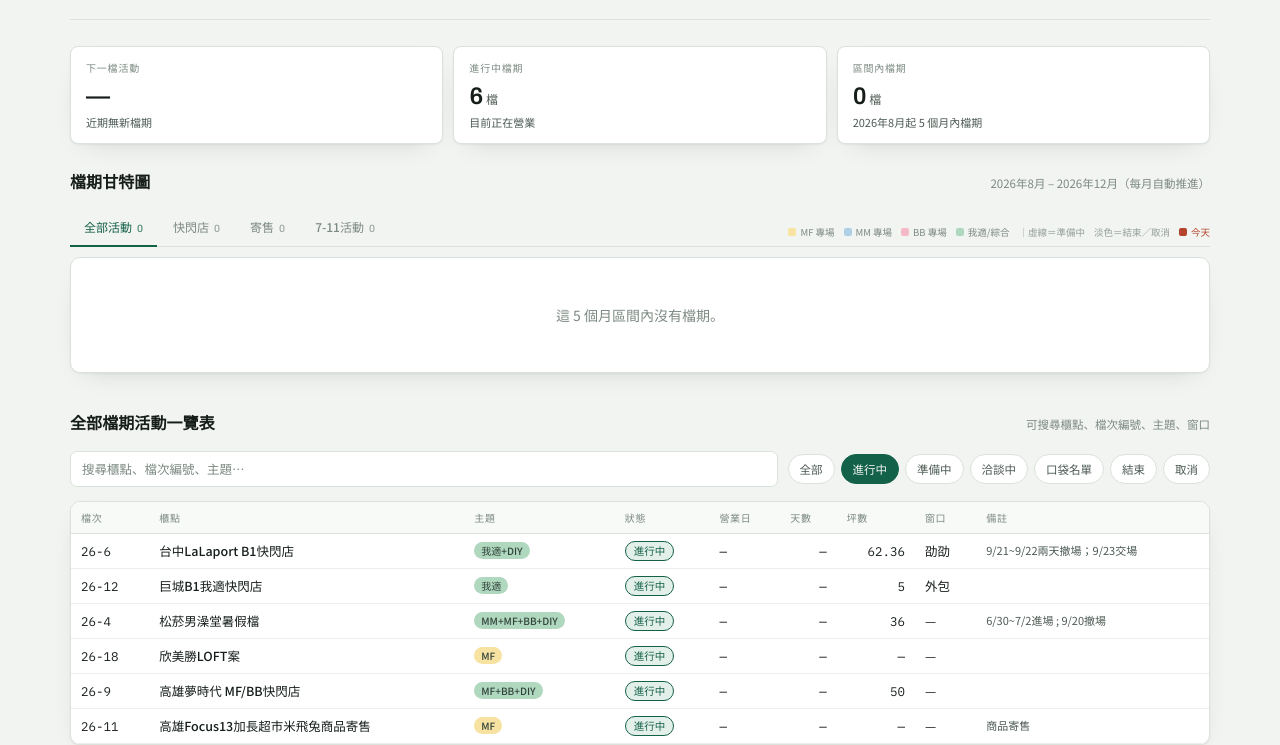
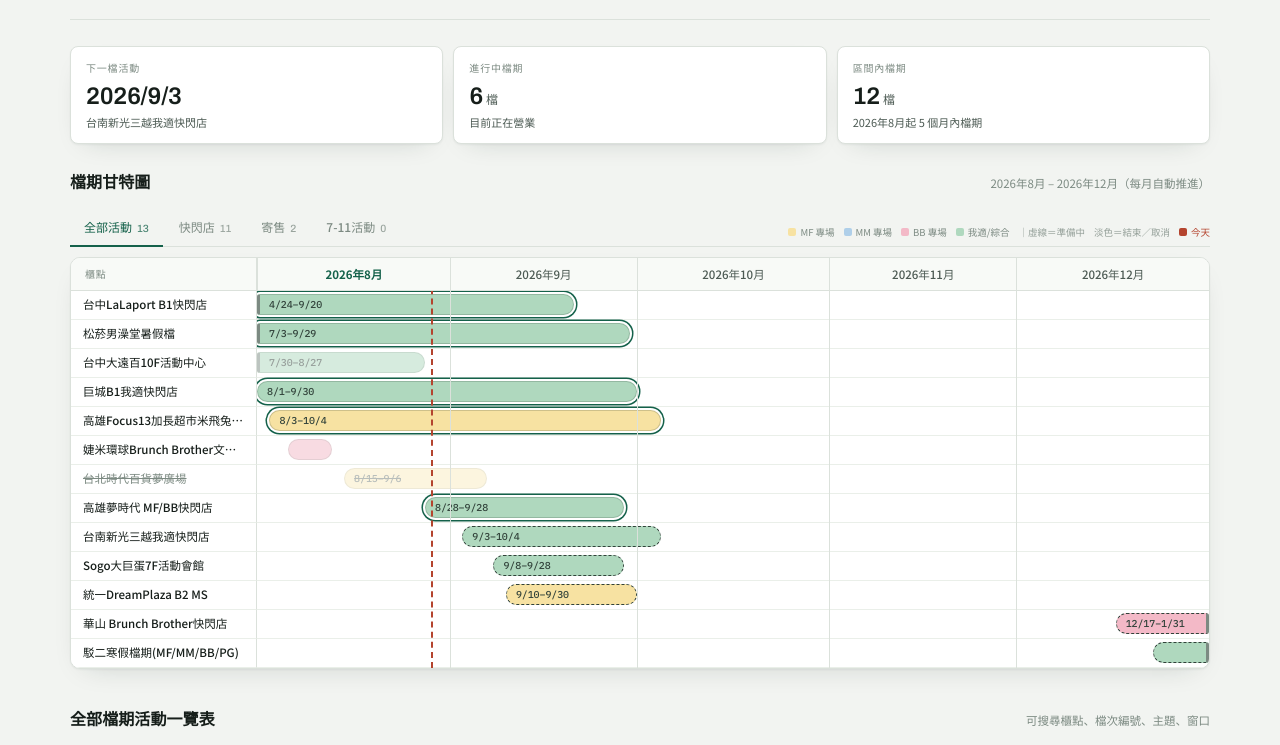
Before and after one commit to iamcreative-tw/schedule-board, a plain HTML site: page index.html in a window 1280 px wide. Shown: the part 91-836 px from the top of the page. Drawn offline with Linux system fonts and the light colour scheme.

Commit message:
更新檔期資料 2026-08-29 22:34

```diff
--- a/index.html
+++ b/index.html
@@ -322,76 +322,76 @@ footer{margin-top:30px; padding-top:16px; border-top:1px solid var(--rule); font
 <script>
 // [檔次, 櫃點, 狀態, 類型, 主題, 窗口, 起, 迄, 目標(萬), 坪數, 場地大小, 備註]
 const RAW = [
-["26-15", "華山 Miffy快閃店", "準備中", "快閃店", "Miffy", "", null, null, null, 60, "中7A 60坪", "4/8撤場&交場"],
-["26-11", "高雄Focus13加長超市米飛兔商品寄售", "進行中", "寄售", "Miffy", "", null, null, null, null, "", "商品寄售"],
-["", "三井Outlet林口常設店", "取消", "快閃店", "", "", null, null, null, 47, "47坪", "10/23點交後裝潢"],
-["", "台南西門5F", "取消", "快閃店", "我適", "", null, null, null, 14.5, "14.5坪", "取消"],
-["24-1", "京站1F", "結束", "快閃店", "我適", "", null, null, null, null, "", "2/4閉店後進場"],
-["20", "松菸我適快閃店", "結束", "快閃店", "我適", "", null, null, null, 125, "125坪", "進場12/26~12/29；撤場3/4~3/5"],
-["24-7", "華山配電室", "結束", "快閃店", "Yup！", "", null, null, null, 14, "14坪", "5/30進場 ; 7/31撤場"],
-["", "誠品新店3F實驗場", "取消", "快閃店", "Moomin", "", null, null, null, 50, "50坪", "預計2天進場；12/29閉店後撤場"],
-["24-13", "台北時代百貨B2", "結束", "快閃店", "Yup！,粧美堂", "", null, null, null, 4, "4", "進櫃8/8閉店22:00 ; 撤櫃8/18閉店21:30"],
-["24-10", "台南南紡購物中心1F時尚廣場", "結束", "快閃店", "Miffy", "", null, null, null, 41, "41坪", ""],
-["21", "統一時代B2", "結束", "快閃店", "我適", "", null, null, null, 4, "4坪", "跟上次一樣的場地"],
-["26-17", "Sogo大巨蛋7F活動會館", "準備中", "快閃店", "Moomin,Miffy,Brunch Brother", "", null, null, null, 40, "約40坪", "9/7進場；9/29撤場"],
-["24-4", "新店裕隆城5F", "結束", "快閃店", "我適", "", null, null, null, 8, "8坪", "4/2進場；需自備收銀"],
-["24-12", "台中中港快閃店", "結束", "快閃店", "我適", "", null, null, null, 150, "150坪", "7/17進場"],
-["26-19", "婕米環球Brunch Brother文博會案", "結束", "寄售", "Brunch Brother", "", null, null, null, null, "", ""],
-["24-2", "天母大葉高島屋", "結束", "快閃店", "我適", "", null, null, null, 81.6, "81.6坪", "2/6整天進場，2/7開幕；3/4 20:00撤場"],
-["24-6", "台南新光三越6F", "結束", "快閃店", "我適", "", null, null, null, 150, "150坪", "7/1、 7/2全日進場"],
-["", "台中LaLaport 4F正櫃(開放櫃)", "取消", "快閃店", "", "", null, null, null, 32.2, "32.2坪", "6/24、24閉店後施工；6/25全日陳列"],
-["", "板橋大遠百B1", "取消", "快閃店", "我適", "", null, null, null, 45, "約45坪", "7/31閉店進場 ; 9/7閉店撤場"],
-["24-3", "台中Lalaport 北館1F", "結束", "快閃店", "我適", "", null, null, null, 55, "55坪", "3/20閉店後~3/21全日進場；4/14 23:00後撤場"],
-["24-8", "台中Lalaport 北館2F", "結束", "快閃店", "我適", "", null, null, null, 100, "100坪", "延長到3/31"],
-["19", "駁二玩玩兔米飛展", "結束", "快閃店", "Miffy", "", null, null, null, 200, "200坪", "P2到3/12；3/13~3/15移動到P3；P3 : 3/16~4/23；4/24~4/26撤場"],
-["24-9", "新光三越台北南西店1館9F活動會館", "結束", "快閃店", "我適", "", null, null, null, 85, "85坪", "6/3、6/4兩天進場時間"],
-["24-5", "新光三越A8 5F", "結束", "快閃店", "我適", "", null, null, null, 13, "13坪", "3/24晚進場"],
+["21", "統一時代B2", "結束", "快閃店", "我適", "", "2023-12-14", "2023-12-25", null, 4, "4坪", "跟上次一樣的場地"],
+["19", "駁二玩玩兔米飛展", "結束", "快閃店", "Miffy", "", "2023-12-25", "2024-04-23", null, 200, "200坪", "P2到3/12；3/13~3/15移動到P3；P3 : 3/16~4/23；4/24~4/26撤場"],
+["20", "松菸我適快閃店", "結束", "快閃店", "我適", "", "2023-12-30", "2024-03-03", null, 125, "125坪", "進場12/26~12/29；撤場3/4~3/5"],
+["24-1", "京站1F", "結束", "快閃店", "我適", "", "2024-02-05", "2024-02-29", null, null, "", "2/4閉店後進場"],
+["24-2", "天母大葉高島屋", "結束", "快閃店", "我適", "", "2024-02-07", "2024-03-04", null, 81.6, "81.6坪", "2/6整天進場，2/7開幕；3/4 20:00撤場"],
+["24-3", "台中Lalaport 北館1F", "結束", "快閃店", "我適", "", "2024-03-22", "2024-04-14", null, 55, "55坪", "3/20閉店後~3/21全日進場；4/14 23:00後撤場"],
+["24-5", "新光三越A8 5F", "結束", "快閃店", "我適", "", "2024-03-25", "2024-05-20", null, 13, "13坪", "3/24晚進場"],
+["24-4", "新店裕隆城5F", "結束", "快閃店", "我適", "", "2024-04-03", "2024-06-02", null, 8, "8坪", "4/2進場；需自備收銀"],
+["24-8", "台中Lalaport 北館2F", "結束", "快閃店", "我適", "", "2024-05-08", "2025-03-31", null, 100, "100坪", "延長到3/31"],
+["24-7", "華山配電室", "結束", "快閃店", "Yup！", "", "2024-05-31", "2024-07-30", null, 14, "14坪", "5/30進場 ; 7/31撤場"],
+["24-9", "新光三越台北南西店1館9F活動會館", "結束", "快閃店", "我適", "", "2024-06-05", "2024-06-23", null, 85, "85坪", "6/3、6/4兩天進場時間"],
+["24-11", "新莊宏匯廣場", "結束", "快閃店", "我適", "", "2024-06-15", "2024-10-31", null, 14.13, "14.13坪", "6/14閉店後進櫃"],
+["24-6", "台南新光三越6F", "結束", "快閃店", "我適", "", "2024-07-03", "2024-08-11", null, 150, "150坪", "7/1、 7/2全日進場"],
+["24-12", "台中中港快閃店", "結束", "快閃店", "我適", "", "2024-07-18", "2024-08-06", null, 150, "150坪", "7/17進場"],
+["24-13", "台北時代百貨B2", "結束", "快閃店", "Yup！,粧美堂", "", "2024-08-09", "2024-08-18", null, 4, "4", "進櫃8/8閉店22:00 ; 撤櫃8/18閉店21:30"],
+["24-10", "台南南紡購物中心1F時尚廣場", "結束", "快閃店", "Miffy", "", "2024-08-17", "2024-09-30", null, 41, "41坪", ""],
+["24-14", "台中港三井Outlet", "結束", "快閃店", "我適", "", "2024-09-02", "2024-10-31", null, 10, "10坪", "9/1閉店後進場"],
+["", "三井Outlet林口常設店", "取消", "快閃店", "", "", "2024-11-01", null, null, 47, "47坪", "10/23點交後裝潢"],
+["", "誠品新店3F實驗場", "取消", "快閃店", "Moomin", "", "2024-11-08", "2024-12-29", null, 50, "50坪", "預計2天進場；12/29閉店後撤場"],
+["24-15", "中和環球B2", "結束", "快閃店", "我適", "", "2024-11-24", "2024-12-25", null, 19.8, "19.8坪", "11/23進場"],
+["25-1", "駁二Miffy快閃店", "結束", "快閃店", "Miffy", "", "2025-01-05", "2025-03-16", null, 100, "100坪", "不含進撤場時間"],
+["25-2", "駁二Moomin80週年快閃店", "結束", "快閃店", "Moomin", "", "2025-01-07", "2025-03-16", null, 200, "200坪", "不含進撤場時間"],
+["25-3", "新光三越南西9F活動會館", "結束", "快閃店", "我適", "", "2025-01-23", "2025-02-23", null, 150, "150坪", "1/21、1/22進場"],
+["25-6", "台南三井Outlet快閃店", "結束", "快閃店", "我適", "", "2025-03-06", "2025-04-07", null, 38.9, "38.9坪", "3/5 22:00進場 ; 4/7 22:00撤場"],
+["25-4", "高雄漢神8F活動場地", "結束", "快閃店", "我適", "", "2025-03-12", "2025-04-10", null, 43, "43坪", "03/11進場，整理好即可開始營業"],
+["", "南港LaLaport常設櫃", "取消", "快閃店", "我適", "", "2025-03-20", null, null, 40.3, "40.3坪", "長期店櫃"],
+["25-7", "新光三越台南西門5F活動廣場", "結束", "快閃店", "我適", "", "2025-04-10", "2025-05-19", null, 60, "55~60坪", "4/9 09:00~24:00進場 ; 5/19 22:00撤場"],
+["25-10", "松菸Moomin80週年快閃店", "結束", "快閃店", "Moomin", "", "2025-06-19", "2025-08-10", null, 46, "46坪", "6/17~18進場；8/11撤場"],
+["", "台中LaLaport 4F正櫃(開放櫃)", "取消", "快閃店", "", "", "2025-06-26", null, null, 32.2, "32.2坪", "6/24、24閉店後施工；6/25全日陳列"],
+["25-5", "華山Miffy70週年快閃店", "結束", "快閃店", "Miffy", "", "2025-06-26", "2025-09-14", null, 40, "40坪", "6/23-24進場；9/15~16撤場 ; 6/25視情況開始試營運"],
+["25-9", "巨城7F廣場", "結束", "快閃店", "我適", "", "2025-07-01", "2025-08-31", null, 30, "約30坪", "6/30 8:00進場；8/31閉店後撤場"],
+["", "板橋大遠百B1", "取消", "快閃店", "我適", "", "2025-08-01", "2025-09-07", null, 45, "約45坪", "7/31閉店進場 ; 9/7閉店撤場"],
+["25-8", "高雄夢時代8F活動會館", "結束", "快閃店", "Moomin,Miffy", "", "2025-08-29", "2025-10-20", null, 100, "約100坪", "8/26~28進場；10/20閉店~10/22 12:00撤場"],
+["", "台南西門5F", "取消", "快閃店", "我適", "", "2025-09-01", "2026-02-28", null, 14.5, "14.5坪", "取消"],
+["25-14", "新竹巨城B1", "結束", "快閃店", "我適", "", "2025-09-01", "2025-11-18", null, 6, "約6坪", "8/31閉店後進櫃；11/18閉店後撤櫃"],
+["", "台南新光三越小北門", "取消", "快閃店", "Moomin", "", "2025-10-14", "2025-11-25", null, 27, "約27坪", "取消"],
+["25-11", "高雄新光三越左營高鐵連通道", "結束", "快閃店", "我適", "", "2025-10-29", "2025-11-30", null, 12.7, "12.7坪", "10/28(二)22:00閉店後進場；11/30(四)22:00撤場"],
+["25-13", "新北板橋大遠百B1", "結束", "快閃店", "我適", "", "2025-10-31", "2025-11-26", null, 36, "36坪", "10/30(四)22:00閉店後進場；11/26(三)22:00撤場"],
+["25-12", "台南三井Outlet 1F廣場", "結束", "快閃店", "我適", "", "2025-11-06", "2025-12-08", null, 48, "48坪", "11/5(三)22:00閉店後進場；12/8(一)22:00撤場"],
+["25-15", "駁二MF/MM/BB快閃店", "結束", "快閃店", "Moomin,Miffy,Brunch Brother", "麥可", "2025-12-27", "2026-03-10", null, 300, "300坪", "12/24交場；MF:12/27開幕；MM&BB:12/29開幕"],
+["25-16", "台中中港我適快閃店", "結束", "快閃店", "我適", "孜純", "2025-12-31", "2026-01-27", null, 65, "65坪", "12/30全日進場；1/27閉店後撤場"],
+["26-3", "台中三井Outlet", "結束", "快閃店", "我適", "麥可", "2026-01-09", "2026-02-12", null, 22, "22坪", ""],
+["26-2", "華山我適文創快閃店", "結束", "快閃店", "我適", "孜純", "2026-01-14", "2026-04-26", null, 30, "30坪", "1/12交場；4/27交場"],
+["26-1", "台中中友我適文創快閃店", "結束", "快閃店", "我適", "麥可", "2026-01-29", "2026-03-01", null, 50, "50坪", "1/27閉店後&1/28進場；3/2撤場"],
+["26-5", "台北新光三越南西店", "結束", "快閃店", "Moomin,Miffy,Brunch Brother,DIY", "孜純", "2026-04-15", "2026-05-10", null, 172.6, "172.6坪", "4/13中午起進場 ; 5/11中午12點交場"],
+["26-6", "台中LaLaport B1快閃店", "進行中", "快閃店", "我適,DIY", "劭劭", "2026-04-24", "2026-09-20", null, 62.36, "62.36坪", "9/21~9/22兩天撤場；9/23交場"],
+["26-7", "台中新光三越MM&MF&BB快店", "結束", "快閃店", "Moomin,Miffy,Brunch Brother,DIY", "孜純", "2026-05-13", "2026-06-10", null, 70, "約70坪", "5/12進場；6/10閉店後撤場"],
+["26-4", "松菸男澡堂暑假檔", "進行中", "快閃店", "Moomin,Miffy,Brunch Brother,DIY", "", "2026-07-03", "2026-09-29", null, 36, "室內36坪(戶外74坪)", "6/30~7/2進場 ; 9/20撤場"],
+["26-8", "台中大遠百10F活動中心", "結束", "快閃店", "我適", "", "2026-07-30", "2026-08-27", null, 60, "約60坪", "7/29閉店後進場；7/30 16:00開始營業"],
+["26-12", "巨城B1我適快閃店", "進行中", "快閃店", "我適", "外包", "2026-08-01", "2026-09-30", null, 5, "5坪", ""],
+["26-11", "高雄Focus13加長超市米飛兔商品寄售", "進行中", "寄售", "Miffy", "", "2026-08-03", "2026-10-04", null, null, "", "商品寄售"],
+["26-19", "婕米環球Brunch Brother文博會案", "結束", "寄售", "Brunch Brother", "", "2026-08-06", "2026-08-12", null, null, "", ""],
+["", "台北時代百貨夢廣場", "取消", "快閃店", "Miffy", "", "2026-08-15", "2026-09-06", null, null, "90坪", ""],
+["26-9", "高雄夢時代 MF/BB快閃店", "進行中", "快閃店", "Miffy,Brunch Brother,DIY", "", "2026-08-28", "2026-09-28", null, 50, "約50坪", ""],
+["26-10", "台南新光三越我適快閃店", "準備中", "快閃店", "我適", "", "2026-09-03", "2026-10-04", null, 75, "約75坪(同去年4月位置)", "9/2進場"],
+["26-17", "Sogo大巨蛋7F活動會館", "準備中", "快閃店", "Moomin,Miffy,Brunch Brother", "", "2026-09-08", "2026-09-28", null, 40, "約40坪", "9/7進場；9/29撤場"],
+["26-13", "統一DreamPlaza B2 MS", "準備中", "快閃店", "Miffy", "", "2026-09-10", "2026-09-30", null, 29, "29坪", "8/13、8/14兩天進場；9/7一天撤場"],
+["26-14", "華山 Brunch Brother快閃店", "準備中", "快閃店", "Brunch Brother,DIY", "", "2026-12-17", "2027-01-31", null, 60, "中7A 60坪", "12/15~12/17進場 ; 22/1~2/2換場MF"],
+["26-16", "駁二寒假檔期(MF/MM/BB/PG)", "準備中", "快閃店", "Miffy,Moomin,Brunch Brother,Pingu,DIY", "", "2026-12-23", "2027-03-09", null, 320, "P3倉庫320坪", "12/18~12/22進場；3/10~3/12撤場"],
+["26-15", "華山 Miffy快閃店", "準備中", "快閃店", "Miffy", "", "2027-02-03", "2027-04-07", null, 60, "中7A 60坪", "4/8撤場&交場"],
 ["26-18", "欣美勝LOFT案", "進行中", "寄售", "Miffy", "", null, null, null, null, "", ""],
-["24-11", "新莊宏匯廣場", "結束", "快閃店", "我適", "", null, null, null, 14.13, "14.13坪", "6/14閉店後進櫃"],
-["", "台南新光三越小北門", "取消", "快閃店", "Moomin", "", null, null, null, 27, "約27坪", "取消"],
-["24-15", "中和環球B2", "結束", "快閃店", "我適", "", null, null, null, 19.8, "19.8坪", "11/23進場"],
-["", "南港LaLaport常設櫃", "取消", "快閃店", "我適", "", null, null, null, 40.3, "40.3坪", "長期店櫃"],
-["24-14", "台中港三井Outlet", "結束", "快閃店", "我適", "", null, null, null, 10, "10坪", "9/1閉店後進場"],
-["26-16", "駁二寒假檔期(MF/MM/BB/PG)", "準備中", "快閃店", "Miffy,Moomin,Brunch Brother,Pingu,DIY", "", null, null, null, 320, "P3倉庫320坪", "12/18~12/22進場；3/10~3/12撤場"],
 ["", "華泰聖誕節檔期", "洽談中", "快閃店", "", "", null, null, null, null, "", ""],
 ["", "【寄售】TBS桃園藝文店", "洽談中", "寄售", "", "", null, null, null, null, "", ""],
-["26-9", "高雄夢時代 MF/BB快閃店", "進行中", "快閃店", "Miffy,Brunch Brother,DIY", "", null, null, null, 50, "約50坪", ""],
 ["", "彰化燈會案", "準備中", "快閃店", "", "", null, null, null, null, "", ""],
 ["", "高雄漢神巨蛋B1", "口袋名單", "快閃店", "", "", null, null, null, null, "", ""],
-["", "台北時代百貨夢廣場", "取消", "快閃店", "Miffy", "", null, null, null, null, "90坪", ""],
-["26-14", "華山 Brunch Brother快閃店", "準備中", "快閃店", "Brunch Brother,DIY", "", null, null, null, 60, "中7A 60坪", "12/15~12/17進場 ; 22/1~2/2換場MF"],
-["26-10", "台南新光三越我適快閃店", "準備中", "快閃店", "我適", "", null, null, null, 75, "約75坪(同去年4月位置)", "9/2進場"],
-["26-12", "巨城B1我適快閃店", "進行中", "快閃店", "我適", "外包", null, null, null, 5, "5坪", ""],
-["26-8", "台中大遠百10F活動中心", "結束", "快閃店", "我適", "", null, null, null, 60, "約60坪", "7/29閉店後進場；7/30 16:00開始營業"],
-["26-7", "台中新光三越MM&MF&BB快店", "結束", "快閃店", "Moomin,Miffy,Brunch Brother,DIY", "孜純", null, null, null, 70, "約70坪", "5/12進場；6/10閉店後撤場"],
-["26-13", "統一DreamPlaza B2 MS", "準備中", "快閃店", "Miffy", "", null, null, null, 29, "29坪", "8/13、8/14兩天進場；9/7一天撤場"],
-["26-6", "台中LaLaport B1快閃店", "進行中", "快閃店", "我適,DIY", "劭劭", null, null, null, 62.36, "62.36坪", "9/21~9/22兩天撤場；9/23交場"],
 ["", "台南南紡", "洽談中", "快閃店", "", "", null, null, null, null, "", ""],
 ["", "大葉高島屋", "洽談中", "快閃店", "", "", null, null, null, null, "", ""],
-["26-4", "松菸男澡堂暑假檔", "進行中", "快閃店", "Moomin,Miffy,Brunch Brother,DIY", "", null, null, null, 36, "室內36坪(戶外74坪)", "6/30~7/2進場 ; 9/20撤場"],
 ["", "台中D-One Mall", "口袋名單", "快閃店", "", "", null, null, null, null, "", ""],
-["26-3", "台中三井Outlet", "結束", "快閃店", "我適", "麥可", null, null, null, 22, "22坪", ""],
 ["", "誠品松高路人行道", "取消", "快閃店", "", "", null, null, null, null, "", ""],
-["", "高雄時代百貨B1(長期)快閃店", "取消", "快閃店", "我適", "", null, null, null, null, "", ""],
-["25-16", "台中中港我適快閃店", "結束", "快閃店", "我適", "孜純", null, null, null, 65, "65坪", "12/30全日進場；1/27閉店後撤場"],
-["26-5", "台北新光三越南西店", "結束", "快閃店", "Moomin,Miffy,Brunch Brother,DIY", "孜純", null, null, null, 172.6, "172.6坪", "4/13中午起進場 ; 5/11中午12點交場"],
-["26-1", "台中中友我適文創快閃店", "結束", "快閃店", "我適", "麥可", null, null, null, 50, "50坪", "1/27閉店後&1/28進場；3/2撤場"],
-["26-2", "華山我適文創快閃店", "結束", "快閃店", "我適", "孜純", null, null, null, 30, "30坪", "1/12交場；4/27交場"],
-["25-15", "駁二MF/MM/BB快閃店", "結束", "快閃店", "Moomin,Miffy,Brunch Brother", "麥可", null, null, null, 300, "300坪", "12/24交場；MF:12/27開幕；MM&BB:12/29開幕"],
-["25-8", "高雄夢時代8F活動會館", "結束", "快閃店", "Moomin,Miffy", "", null, null, null, 100, "約100坪", "8/26~28進場；10/20閉店~10/22 12:00撤場"],
-["25-14", "新竹巨城B1", "結束", "快閃店", "我適", "", null, null, null, 6, "約6坪", "8/31閉店後進櫃；11/18閉店後撤櫃"],
-["25-13", "新北板橋大遠百B1", "結束", "快閃店", "我適", "", null, null, null, 36, "36坪", "10/30(四)22:00閉店後進場；11/26(三)22:00撤場"],
-["25-12", "台南三井Outlet 1F廣場", "結束", "快閃店", "我適", "", null, null, null, 48, "48坪", "11/5(三)22:00閉店後進場；12/8(一)22:00撤場"],
-["25-11", "高雄新光三越左營高鐵連通道", "結束", "快閃店", "我適", "", null, null, null, 12.7, "12.7坪", "10/28(二)22:00閉店後進場；11/30(四)22:00撤場"],
-["25-10", "松菸Moomin80週年快閃店", "結束", "快閃店", "Moomin", "", null, null, null, 46, "46坪", "6/17~18進場；8/11撤場"],
-["25-5", "華山Miffy70週年快閃店", "結束", "快閃店", "Miffy", "", null, null, null, 40, "40坪", "6/23-24進場；9/15~16撤場 ; 6/25視情況開始試營運"],
-["25-3", "新光三越南西9F活動會館", "結束", "快閃店", "我適", "", null, null, null, 150, "150坪", "1/21、1/22進場"],
-["25-6", "台南三井Outlet快閃店", "結束", "快閃店", "我適", "", null, null, null, 38.9, "38.9坪", "3/5 22:00進場 ; 4/7 22:00撤場"],
-["25-9", "巨城7F廣場", "結束", "快閃店", "我適", "", null, null, null, 30, "約30坪", "6/30 8:00進場；8/31閉店後撤場"],
-["25-7", "新光三越台南西門5F活動廣場", "結束", "快閃店", "我適", "", null, null, null, 60, "55~60坪", "4/9 09:00~24:00進場 ; 5/19 22:00撤場"],
-["25-2", "駁二Moomin80週年快閃店", "結束", "快閃店", "Moomin", "", null, null, null, 200, "200坪", "不含進撤場時間"],
-["25-4", "高雄漢神8F活動場地", "結束", "快閃店", "我適", "", null, null, null, 43, "43坪", "03/11進場，整理好即可開始營業"],
-["25-1", "駁二Miffy快閃店", "結束", "快閃店", "Miffy", "", null, null, null, 100, "100坪", "不含進撤場時間"]
+["", "高雄時代百貨B1(長期)快閃店", "取消", "快閃店", "我適", "", null, null, null, null, "", ""]
 ];
 const SNAPSHOT = "2026-08-29";
 </script>
```
